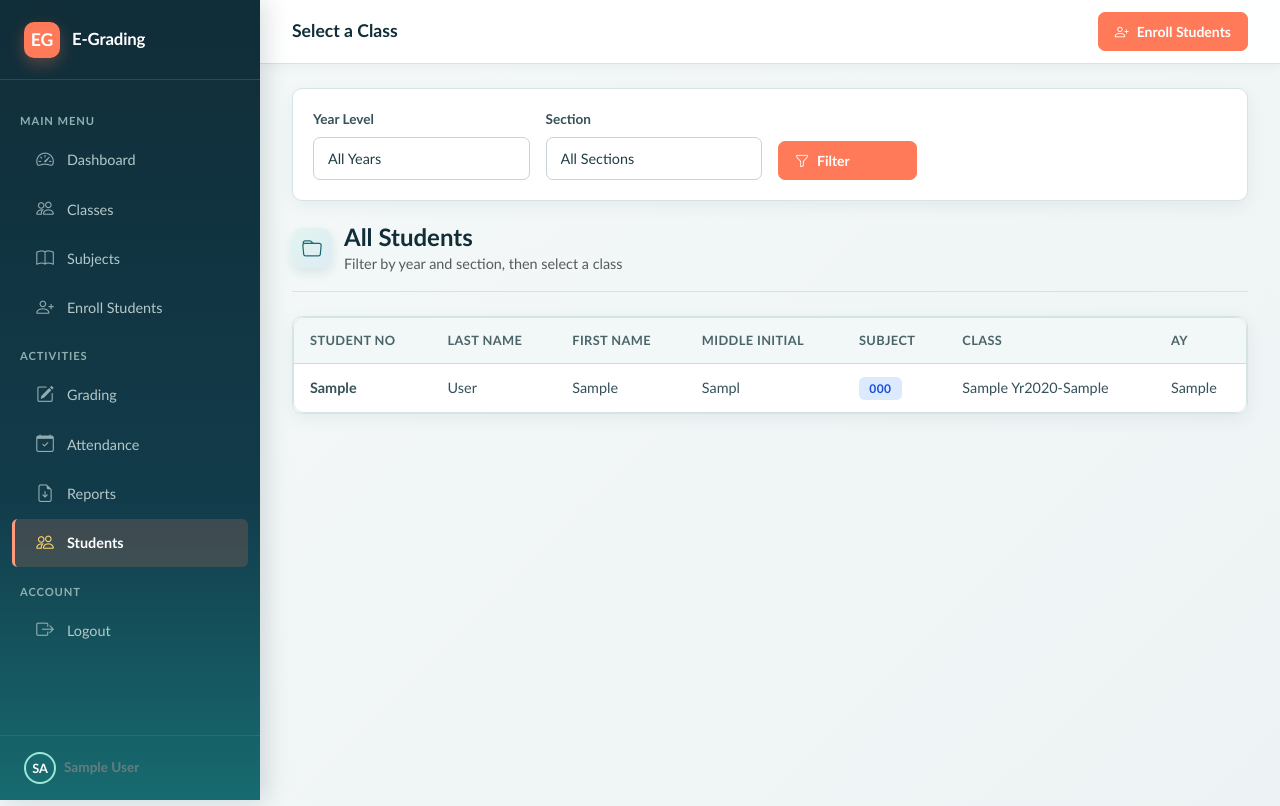
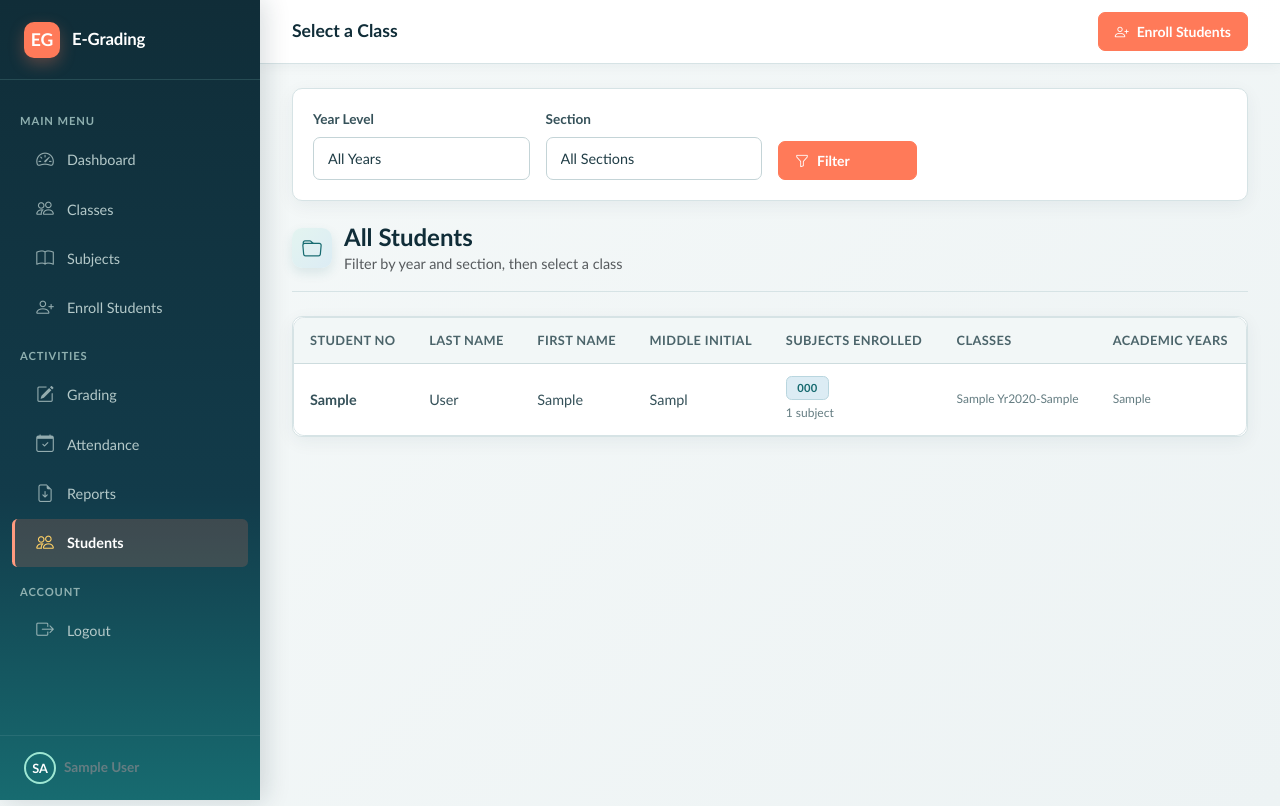
Before and after one commit to johnfrancis06/thesisEgrading, a PHP site: page /index.php?page=students in a window 1280 px wide. Run offline with PHP 8.4, Linux system fonts and the light colour scheme; the visitor is signed in with stand-in values (Sample User, id 1); tables that the repository leaves empty hold one stand-in row (values such as "Sample post").

Commit message:
ready to panel

```diff
--- a/webapp/api/index.php
+++ b/webapp/api/index.php
@@ -142,7 +142,7 @@ try {
         $section = $db->real_escape_string($data['section']);
 
         // Get class info to validate year level
-        $class = $db->query("SELECT year_level, course_program, section, academic_year FROM class_section WHERE id = $classId")->fetch_assoc();
+        $class = $db->query("SELECT year_level, course_program, section, academic_year FROM class_section WHERE id = $classId AND faculty_id = $faculty_id")->fetch_assoc();
         if (!$class) {
             echo ResponseAPI::error("Class not found");
             exit;
@@ -154,14 +154,26 @@ try {
             exit;
         }
 
-        // Get all students from this section using student table (match year + section only)
-        $stmt = $db->prepare("SELECT DISTINCT s.student_no, s.last_name, s.first_name, s.middle_initial
-            FROM student s
-            JOIN class_section cs ON s.class_section_id = cs.id
-            WHERE cs.faculty_id = ? AND cs.year_level = ? AND cs.section = ?");
-        $stmt->bind_param("isi", $faculty_id, $yearLevel, $section);
+        // Use the canonical enrollment roster so the same student can be copied
+        // into every subject class in the section.
+        $program = $db->real_escape_string($data['course_program'] ?? $class['course_program']);
+        $academicYear = $db->real_escape_string($class['academic_year']);
+        $stmt = $db->prepare("SELECT DISTINCT student_no, last_name, first_name, middle_initial
+            FROM section_student
+            WHERE course_program = ? AND year_level = ? AND section = ? AND academic_year = ?");
+        $stmt->bind_param("siss", $program, $yearLevel, $section, $academicYear);
         $stmt->execute();
         $students = $stmt->get_result()->fetch_all(MYSQLI_ASSOC);
+
+        // Support older installations whose students were never copied to section_student.
+        if (empty($students)) {
+            $stmt = $db->prepare("SELECT DISTINCT s.student_no, s.last_name, s.first_name, s.middle_initial
+                FROM student s JOIN class_section cs ON s.class_section_id = cs.id
+                WHERE cs.faculty_id = ? AND cs.course_program = ? AND cs.year_level = ? AND cs.section = ? AND cs.academic_year = ?");
+            $stmt->bind_param("isiss", $faculty_id, $program, $yearLevel, $section, $academicYear);
+            $stmt->execute();
+            $students = $stmt->get_result()->fetch_all(MYSQLI_ASSOC);
+        }
 
         if (empty($students)) {
             echo ResponseAPI::error("No students found in this section");
@@ -209,14 +221,23 @@ try {
             exit;
         }
 
-        // Get all students from this section using student table (match year + section only)
-        $stmt = $db->prepare("SELECT DISTINCT s.student_no, s.last_name, s.first_name, s.middle_initial
-            FROM student s
-            JOIN class_section cs ON s.class_section_id = cs.id
-            WHERE cs.faculty_id = ? AND cs.year_level = ? AND cs.section = ?");
-        $stmt->bind_param("isi", $faculty_id, $yearLevel, $section);
+        // Read from the shared section roster so one section can be enrolled
+        // in multiple subject classes.
+        $stmt = $db->prepare("SELECT DISTINCT student_no, last_name, first_name, middle_initial
+            FROM section_student
+            WHERE course_program = ? AND year_level = ? AND section = ? AND academic_year = ?");
+        $stmt->bind_param("siss", $program, $yearLevel, $section, $academicYear);
         $stmt->execute();
         $students = $stmt->get_result()->fetch_all(MYSQLI_ASSOC);
+
+        if (empty($students)) {
+            $stmt = $db->prepare("SELECT DISTINCT s.student_no, s.last_name, s.first_name, s.middle_initial
+                FROM student s JOIN class_section cs ON s.class_section_id = cs.id
+                WHERE cs.faculty_id = ? AND cs.course_program = ? AND cs.year_level = ? AND cs.section = ? AND cs.academic_year = ?");
+            $stmt->bind_param("isiss", $faculty_id, $program, $yearLevel, $section, $academicYear);
+            $stmt->execute();
+            $students = $stmt->get_result()->fetch_all(MYSQLI_ASSOC);
+        }
 
         if (empty($students)) {
             echo ResponseAPI::error("No students found in this section");
@@ -528,9 +549,14 @@ try {
     }
     elseif ($action === 'save_grade') {
         $data = json_decode(file_get_contents("php://input"), true);
-        $itemId = intval($data['item_id']);
+        $itemId = intval($data['item_id'] ?? $data['grade_item_id'] ?? 0);
         $studentId = intval($data['student_id']);
         $rawScore = round(floatval($data['raw_score'] ?? 0));
+
+        if ($itemId <= 0 || $studentId <= 0) {
+            echo ResponseAPI::error("Invalid grade item or student");
+            exit;
+        }
 
         $maxResult = $db->query("SELECT max_score FROM grade_item WHERE id = $itemId")->fetch_assoc();
         $maxScore = $maxResult ? floatval($maxResult['max_score']) : 100;
@@ -1592,7 +1618,17 @@ try {
         // Insert new configs
         $sortOrder = 0;
         foreach ($configs as $config) {
-            $templateId = intval($config['template_id'] ?? 0);
+            $templateId = isset($config['template_id']) && intval($config['template_id']) > 0
+                ? intval($config['template_id'])
+                : null;
+            if ($templateId !== null) {
+                $templateCheck = $db->prepare("SELECT id FROM grade_category_template WHERE id = ? AND is_active = TRUE");
+                $templateCheck->bind_param("i", $templateId);
+                $templateCheck->execute();
+                if (!$templateCheck->get_result()->fetch_assoc()) {
+                    $templateId = null;
+                }
+            }
             $customName = trim($config['custom_name'] ?? '');
             $weight = floatval($config['weight_percent'] ?? 0);
             $perfectScore = floatval($config['perfect_score'] ?? 0);
@@ -1604,8 +1640,11 @@ try {
                 INSERT INTO grade_category_config (class_section_id, period, template_id, custom_name, weight_percent, perfect_score, item_count, sort_order, is_visible)
                 VALUES (?, ?, ?, ?, ?, ?, ?, ?, ?)
             ");
-            $stmt->bind_param("isssddiii", $classId, $period, $templateId, $customName, $weight, $perfectScore, $itemCount, $sortOrder, $isVisible);
-            $stmt->execute();
+            $stmt->bind_param("isisddiii", $classId, $period, $templateId, $customName, $weight, $perfectScore, $itemCount, $sortOrder, $isVisible);
+            if (!$stmt->execute()) {
+                echo ResponseAPI::error("Failed to save category: " . $stmt->error, 500);
+                exit;
+            }
 
             $configId = $db->insert_id;
 
--- a/webapp/assets/css/style.css
+++ b/webapp/assets/css/style.css
@@ -2838,3 +2838,26 @@ body {
 .alert-success { background: #e5f5ee; color: #176b52; border-color: #b8dfcc; }
 .alert-warning { background: #fff5df; color: #805c16; border-color: #edd59d; }
 .alert-danger { background: #fbe8e5; color: #873f37; border-color: #edc0b9; }
+
+.student-subject-tags {
+    display: flex;
+    flex-wrap: wrap;
+    gap: 0.35rem;
+    margin-bottom: 0.25rem;
+}
+
+.subject-tag {
+    background: #dcecf4 !important;
+    color: #176b70 !important;
+    border: 1px solid #b9d6df;
+    font-size: 0.7rem;
+}
+
+.student-subject-count,
+.student-class-line,
+.student-year-line {
+    display: block;
+    color: var(--gray-500);
+    font-size: 0.75rem;
+    line-height: 1.55;
+}
--- a/webapp/includes/helpers.php
+++ b/webapp/includes/helpers.php
@@ -1,10 +1,10 @@
 <?php
 
 class GradingHelper {
-    // Transmutation formula: (raw/max)*50+50
+    // Equivalent score is the raw score expressed as a percentage of the perfect score.
     public static function transmute($rawScore, $maxScore) {
         if ($maxScore <= 0) return 0;
-        return ($rawScore / $maxScore) * 50 + 50;
+        return ($rawScore / $maxScore) * 100;
     }
 
     // Grade point lookuphhhh table (Philippine 1.00-5.00 scale)
--- a/webapp/pages/classes.php
+++ b/webapp/pages/classes.php
@@ -340,6 +340,7 @@ $faculty_id = $auth->getFacultyId();
             const section = document.getElementById('modalSectionSelect').value;
             const classId = document.getElementById('noStudentsModal').dataset.classId;
             const classYearLevel = document.getElementById('noStudentsModal').dataset.classYearLevel;
+            const classProgram = document.getElementById('noStudentsModal').dataset.classProgram;
 
             if (!classYearLevel) {
                 alert('Error: Class year level not found. Please refresh and try again.');
@@ -358,7 +359,7 @@ $faculty_id = $auth->getFacultyId();
             const resp = await fetch('api/index.php?action=add_section_to_class', {
                 method: 'POST',
                 headers: { 'Content-Type': 'application/json' },
-                body: JSON.stringify({ class_id: classId, year_level: classYearLevel, section: section })
+                body: JSON.stringify({ class_id: classId, year_level: classYearLevel, section: section, course_program: classProgram })
             });
             const data = await resp.json();
 
--- a/webapp/pages/students.php
+++ b/webapp/pages/students.php
@@ -129,9 +129,9 @@ $pageTitle = $class ? htmlspecialchars($class['code']) . ' - Students' : 'Select
                                 <th>Last Name</th>
                                 <th>First Name</th>
                                 <th>Middle Initial</th>
-                                <th>Subject</th>
-                                <th>Class</th>
-                                <th>AY</th>
+                                <th>Subjects Enrolled</th>
+                                <th>Classes</th>
+                                <th>Academic Years</th>
                             </tr>
                         </thead>
                         <tbody id="studentsList">
@@ -226,15 +226,21 @@ $pageTitle = $class ? htmlspecialchars($class['code']) . ' - Students' : 'Select
                         </tr>
                     `).join('');
                 } else {
-                    html = data.data.map(s => `
+                    const groupedStudents = groupStudentsByNumber(data.data);
+                    html = groupedStudents.map(s => `
                         <tr>
-                            <td><strong>${s.student_no}</strong></td>
-                            <td>${s.last_name}</td>
-                            <td>${s.first_name}</td>
-                            <td>${s.middle_initial || '-'}</td>
-                            <td><span class="badge badge-primary">${s.code || ''}</span></td>
-                            <td>${s.course_program || ''} Yr${s.year_level || ''}-${s.section || ''}</td>
-                            <td>${s.academic_year || ''}</td>
+                            <td><strong>${escapeStudentHtml(s.student_no)}</strong></td>
+                            <td>${escapeStudentHtml(s.last_name)}</td>
+                            <td>${escapeStudentHtml(s.first_name)}</td>
+                            <td>${escapeStudentHtml(s.middle_initial || '-')}</td>
+                            <td>
+                                <div class="student-subject-tags">
+                                    ${s.subjects.map(subject => `<span class="badge badge-primary subject-tag">${escapeStudentHtml(subject)}</span>`).join('')}
+                                </div>
+                                <small class="student-subject-count">${s.subjects.length} subject${s.subjects.length === 1 ? '' : 's'}</small>
+                            </td>
+                            <td>${s.classes.map(item => `<span class="student-class-line">${escapeStudentHtml(item)}</span>`).join('')}</td>
+                            <td>${s.academicYears.map(year => `<span class="student-year-line">${escapeStudentHtml(year)}</span>`).join('')}</td>
                         </tr>
                     `).join('');
                 }
@@ -242,6 +248,36 @@ $pageTitle = $class ? htmlspecialchars($class['code']) . ' - Students' : 'Select
                 html = '<tr><td colspan="' + (classId ? '4' : '7') + '" class="text-center py-4 text-muted">No students found</td></tr>';
             }
             document.getElementById('studentsList').innerHTML = html;
+        }
+
+        function groupStudentsByNumber(students) {
+            const grouped = new Map();
+            students.forEach(student => {
+                const key = student.student_no;
+                if (!grouped.has(key)) {
+                    grouped.set(key, {
+                        student_no: student.student_no,
+                        last_name: student.last_name,
+                        first_name: student.first_name,
+                        middle_initial: student.middle_initial,
+                        subjects: [],
+                        classes: [],
+                        academicYears: []
+                    });
+                }
+                const item = grouped.get(key);
+                if (student.code && !item.subjects.includes(student.code)) item.subjects.push(student.code);
+                const classLabel = `${student.course_program || ''} Yr${student.year_level || ''}-${student.section || ''}`.trim();
+                if (classLabel && !item.classes.includes(classLabel)) item.classes.push(classLabel);
+                if (student.academic_year && !item.academicYears.includes(student.academic_year)) item.academicYears.push(student.academic_year);
+            });
+            return Array.from(grouped.values());
+        }
+
+        function escapeStudentHtml(value) {
+            return String(value ?? '').replace(/[&<>"']/g, character => ({
+                '&': '&amp;', '<': '&lt;', '>': '&gt;', '"': '&quot;', "'": '&#039;'
+            }[character]));
         }
 
         const currentClassId = <?= $classId ?>;
```
Also changed, not shown: webapp/assets/js/grading.js (+31 -20 lines).
